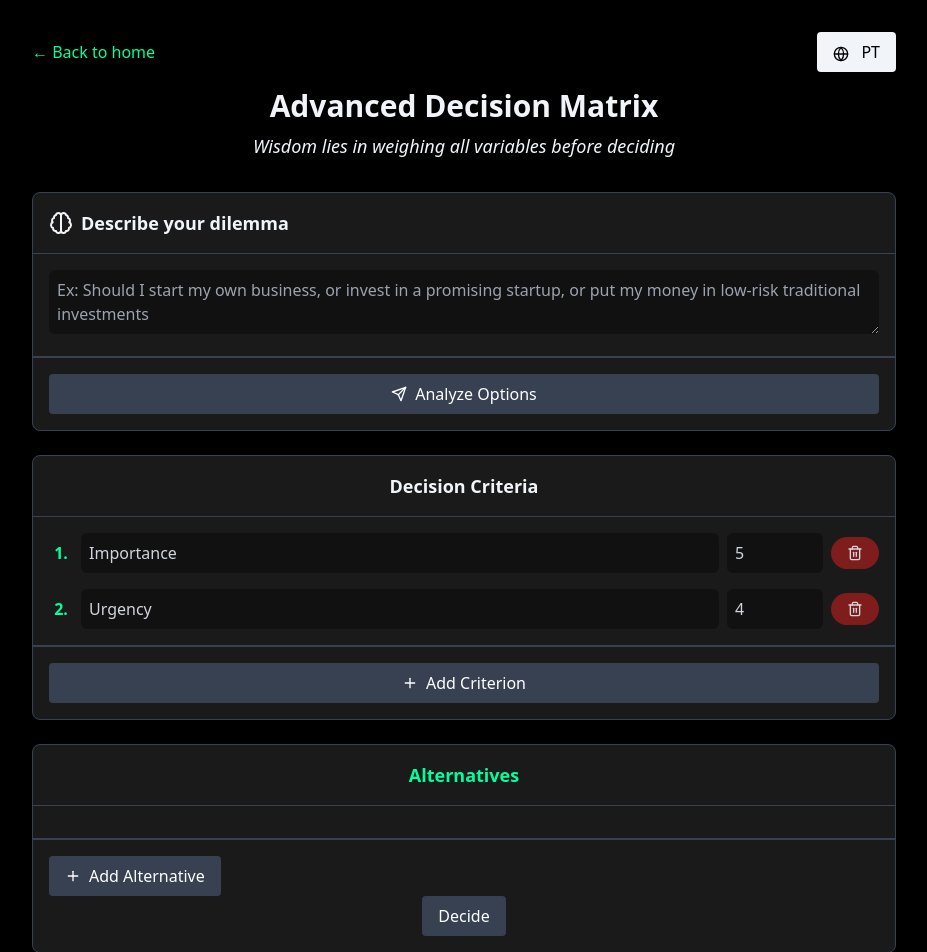
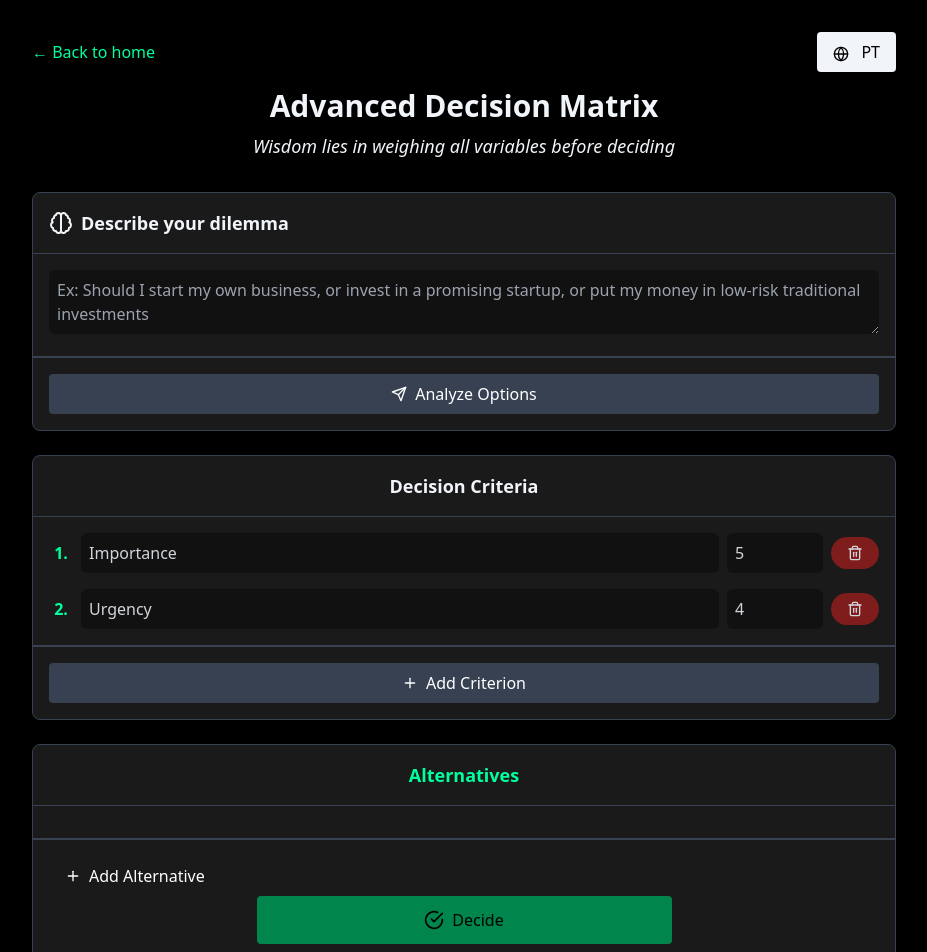
Before and after one commit to beloureiro/NS3, a React (Create React App) app: page /NS3/decision-helper in a window 1280 px wide. Shown: the top 952 px of the page, without its empty margins (176-1103 px from the left). Built offline with nearby package versions, Linux system fonts and the light colour scheme.

Commit message:
Melhorias no decision

```diff
--- a/src/tools/DecisionHelper/DecisionHelper.js
+++ b/src/tools/DecisionHelper/DecisionHelper.js
@@ -4,7 +4,7 @@ import React, { useState } from 'react';
 import { Link } from 'react-router-dom';
 // Importa o componente Link do react-router-dom para navegação entre páginas.
 
-import { Globe, Brain, ChevronDown, Plus, Trash2, Send } from 'lucide-react';
+import { Globe, Brain, ChevronDown, Plus, Trash2, Send, CheckCircle } from 'lucide-react';
 // Importa ícones específicos do pacote lucide-react para usar no design do componente.
 
 import {
@@ -295,18 +295,18 @@ const DecisionHelper = () => {
               ))}
             </div>
           </CardContent>
-          <CardFooter className="flex justify-end items-center space-x-2">
+          <CardFooter className="flex justify-between items-center space-x-4">
             <Button
               onClick={addAlternative}
-              className="bg-[#374151] hover:bg-[#4a5568] text-white font-medium py-2 px-4 rounded transition-colors duration-300 flex items-center"
+              className="flex items-center text-white hover:text-[#00ff9d] hover:underline cursor-pointer"
             >
               <Plus className="mr-2 h-4 w-4" /> {t.addAlternative}
             </Button>
             <Button
               onClick={handleDecideClick}
-              className="bg-[#374151] hover:bg-[#4a5568] text-white font-medium py-2 px-4 rounded transition-colors duration-300"
+              className="mx-auto w-1/2 bg-[#00864c] hover:bg-[#00ff9d] text-black font-medium py-3 px-6 rounded transition-colors duration-300 flex items-center justify-center"
             >
-              {t.decide}
+              <CheckCircle className="mr-2 h-5 w-5" /> {t.decide}
             </Button>
             {/* Botões para adicionar nova alternativa e tomar a decisão */}
           </CardFooter>
```
